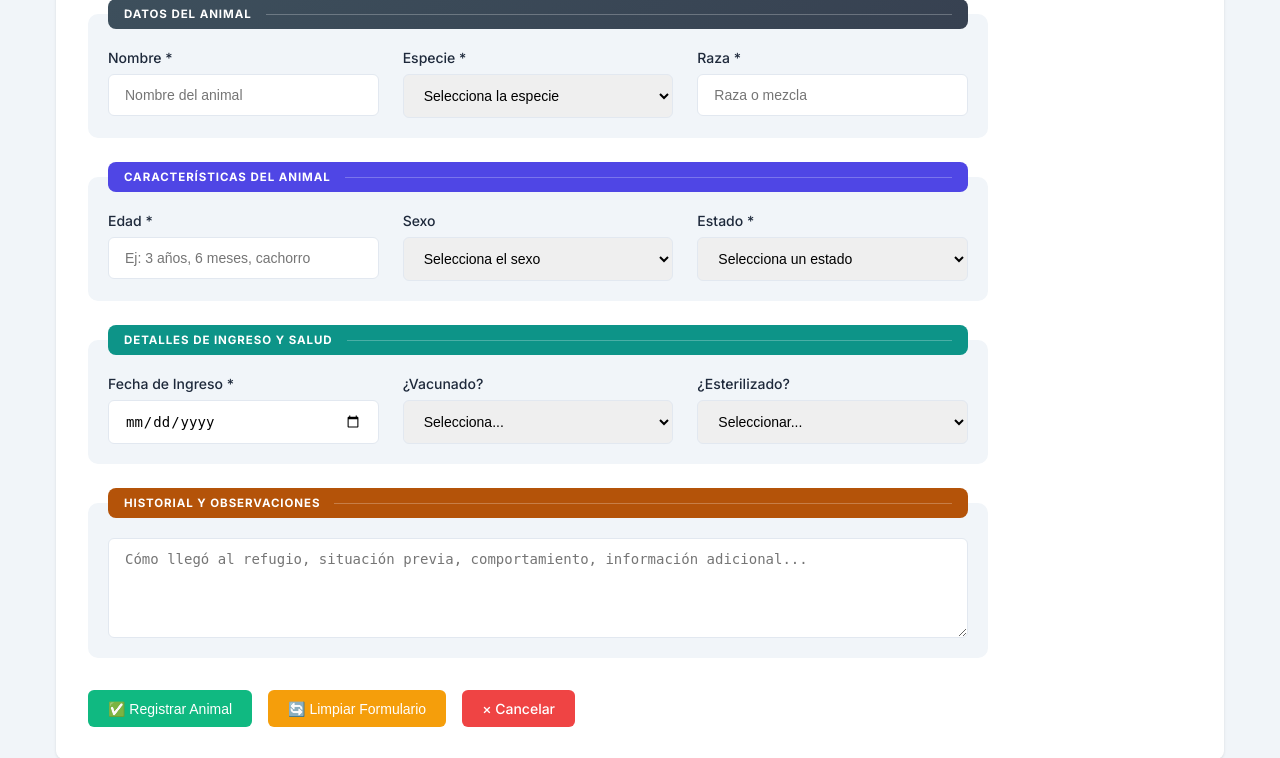
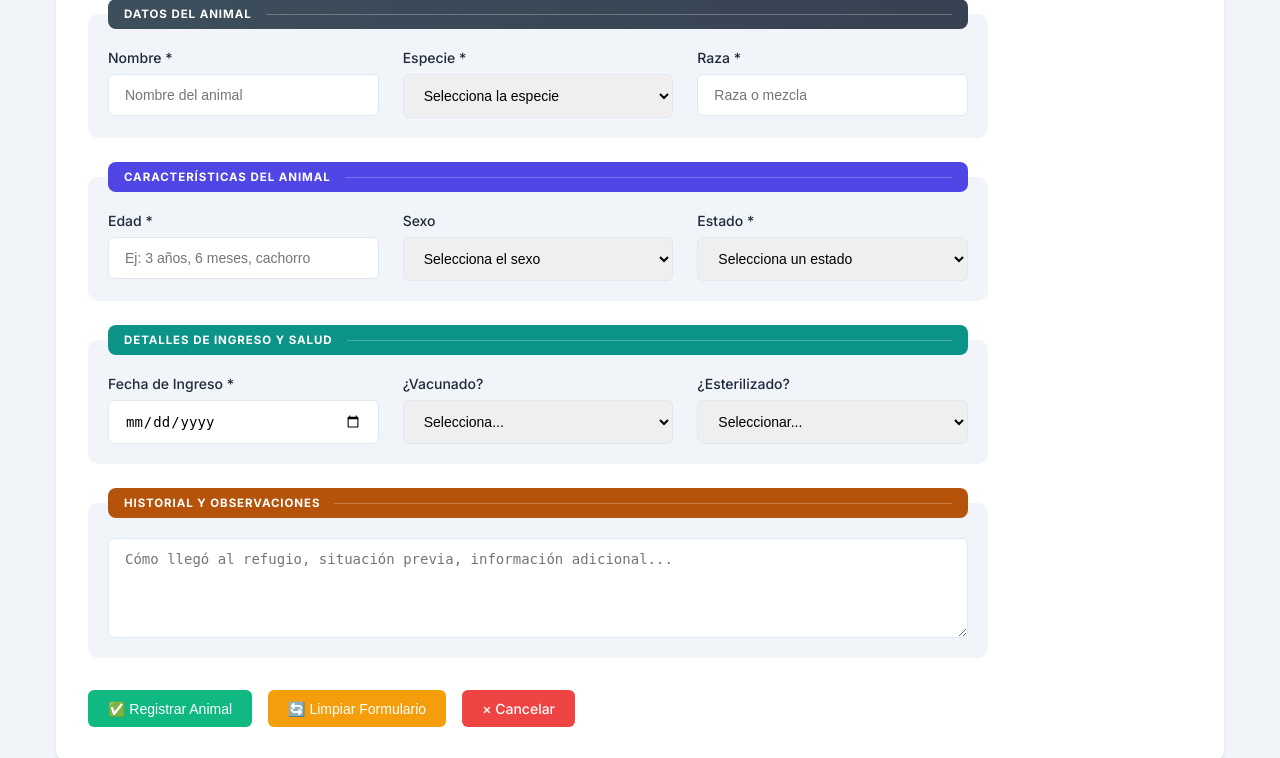
Before and after one commit to Casas-tj/SafePaws, a Django app: page /animales/animales_form in a window 1280 px wide. Shown: the part 323-1081 px from the top of the page. Run offline with Django 5.2, Linux system fonts and the light colour scheme.

Commit message:
feature/incidencias: Formulario arreglado

```diff
--- a/apps/animales/templates/animales/animales_form.html
+++ b/apps/animales/templates/animales/animales_form.html
@@ -109,7 +109,7 @@
             <div class="form-row">
                 <div class="form-group form-group-full">
                     <textarea id="animalDescripcion" class="form-control-list form-textarea" rows="4"
-                        placeholder="Cómo llegó al refugio, situación previa, comportamiento, información adicional..."></textarea>
+                        placeholder="Cómo llegó al refugio, situación previa, información adicional..."></textarea>
                 </div>
             </div>
         </fieldset>
```
